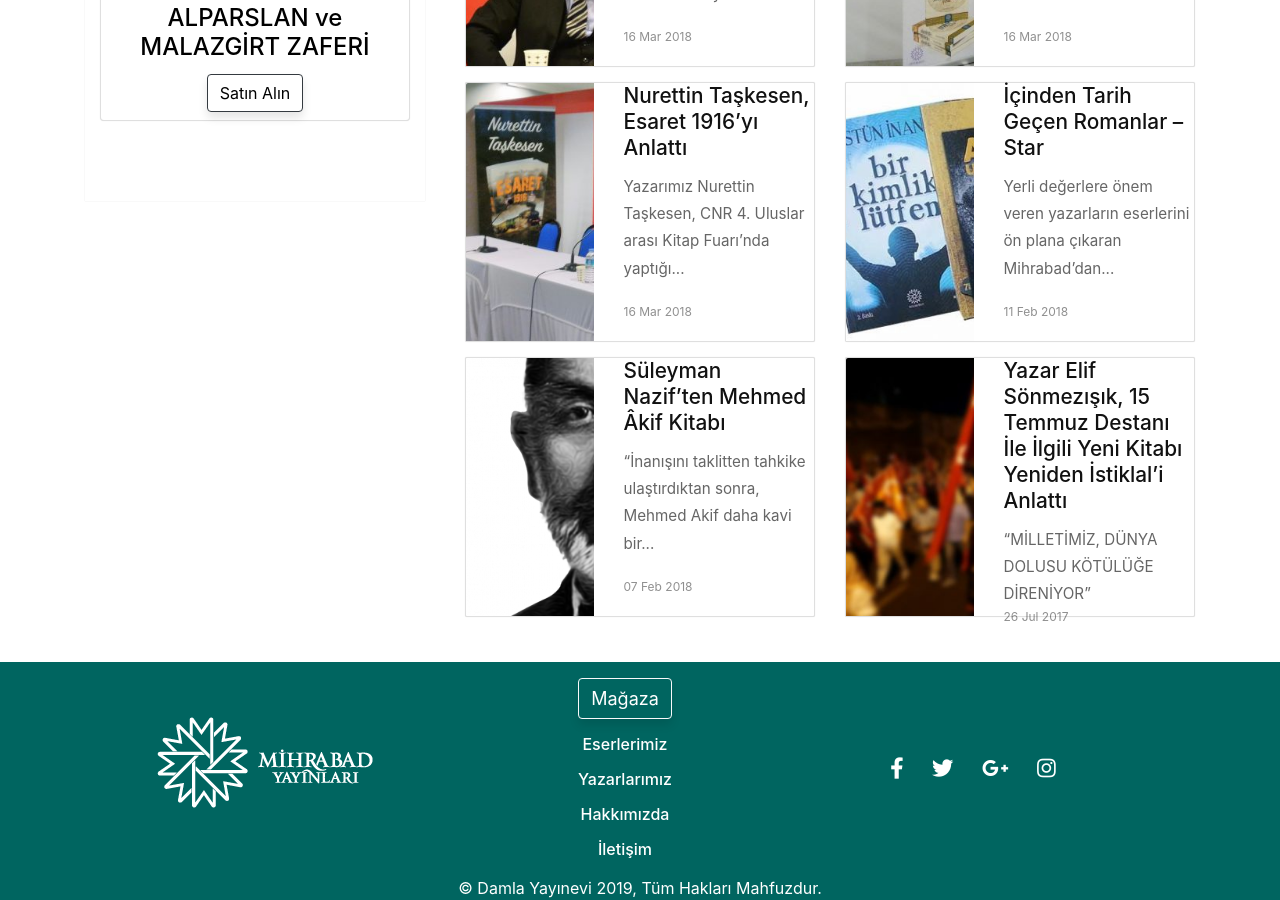
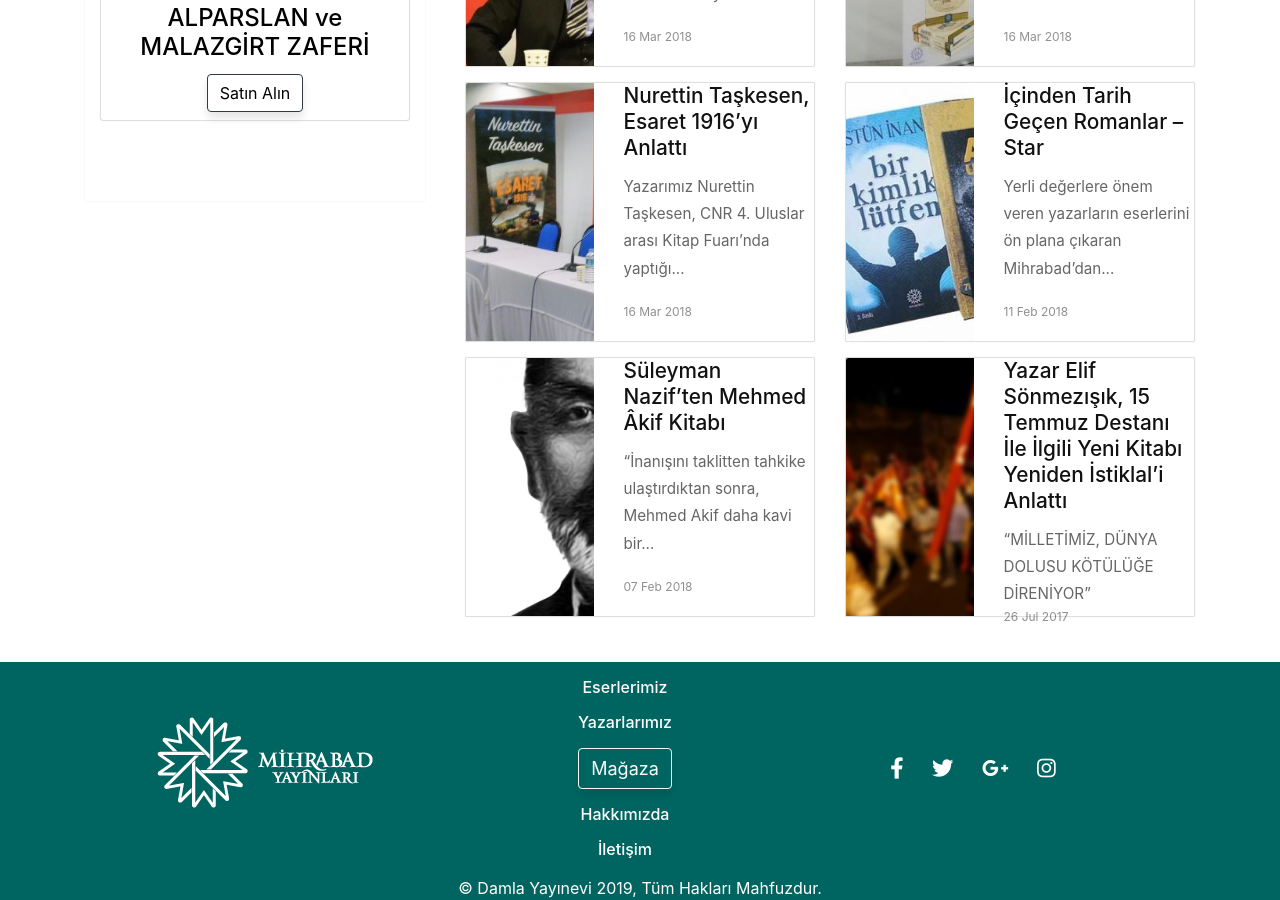
Before and after one commit to edamla/mihrabad, a Jekyll site: the page built from index.html, in a window 1280 px wide and 900 px high, scrolled down 1120 px. Built offline with Jekyll 4.4.1, drawn with Linux system fonts in a browser that asks for light colours; nearby versions of some CDN libraries; the list of posts is cut into pages by our own code; comment, search, counter and statistics services are not loaded.

Commit message:
Update default.html

```diff
--- a/_layouts/default.html
+++ b/_layouts/default.html
@@ -133,11 +133,7 @@
           <!-- Grid column -->
 
           <div class="col-12 col-md-4 text-center mt-3">
-            <!-- Grid column -->
-            <div class="mb-3">
-                <a class="btn btn-outline-light" href="https://www.damlayayinevi.com.tr/mihrabad-yayinlari" target="_blank" style="font-size: large;">Mağaza</a>
-            </div>
-            <!-- Grid column -->
+
             <!-- Grid column -->
             <div class="mb-3">
                 <a href="{{ site.baseurl }}/indexeserler.html">
@@ -151,6 +147,12 @@
                 <a href="{{ site.baseurl }}/indexyazarlar.html">
                     <h6 class=" font-weight" style="color: white;">Yazarlarımız</h6>
                 </a>
+            </div>
+            <!-- Grid column -->
+
+            <!-- Grid column -->
+            <div class="mb-3">
+                <a class="btn btn-outline-light" href="https://www.damlayayinevi.com.tr/mihrabad-yayinlari" target="_blank" style="font-size: large;">Mağaza</a>
             </div>
             <!-- Grid column -->
 
```
